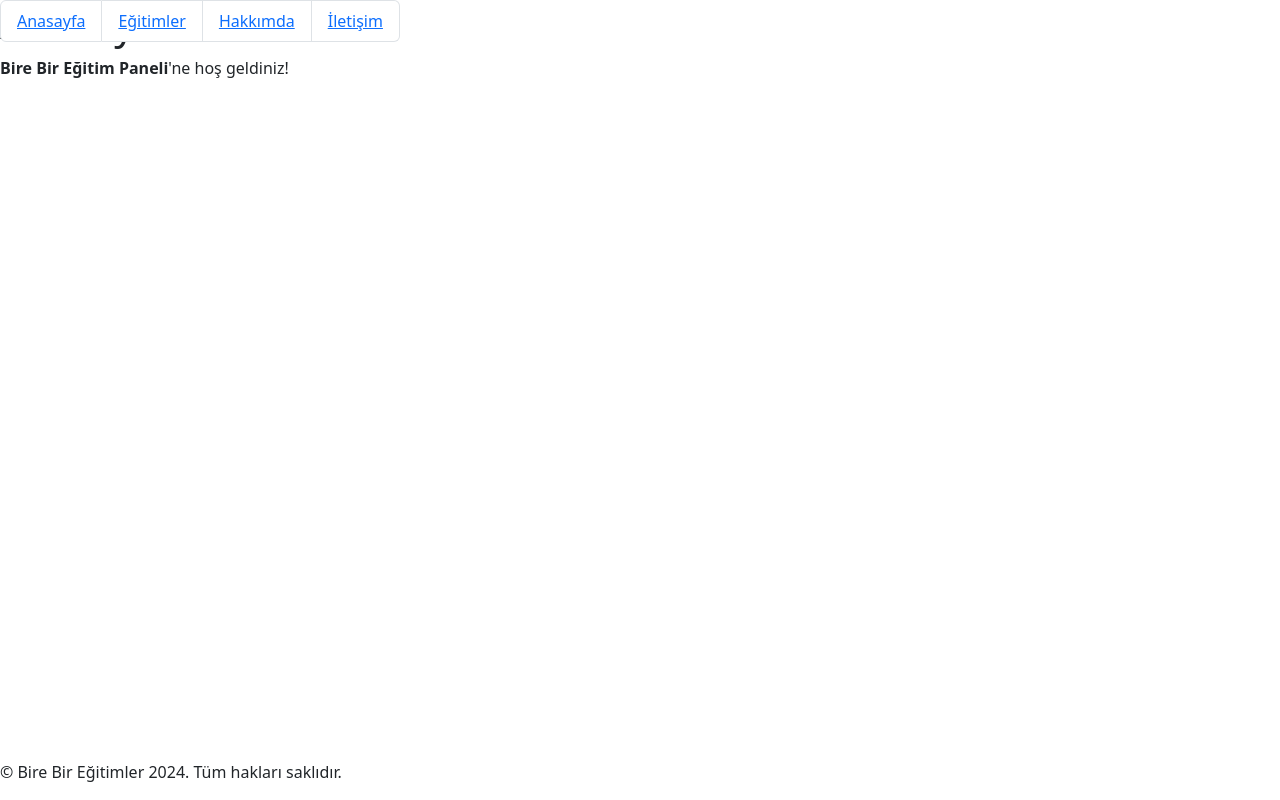
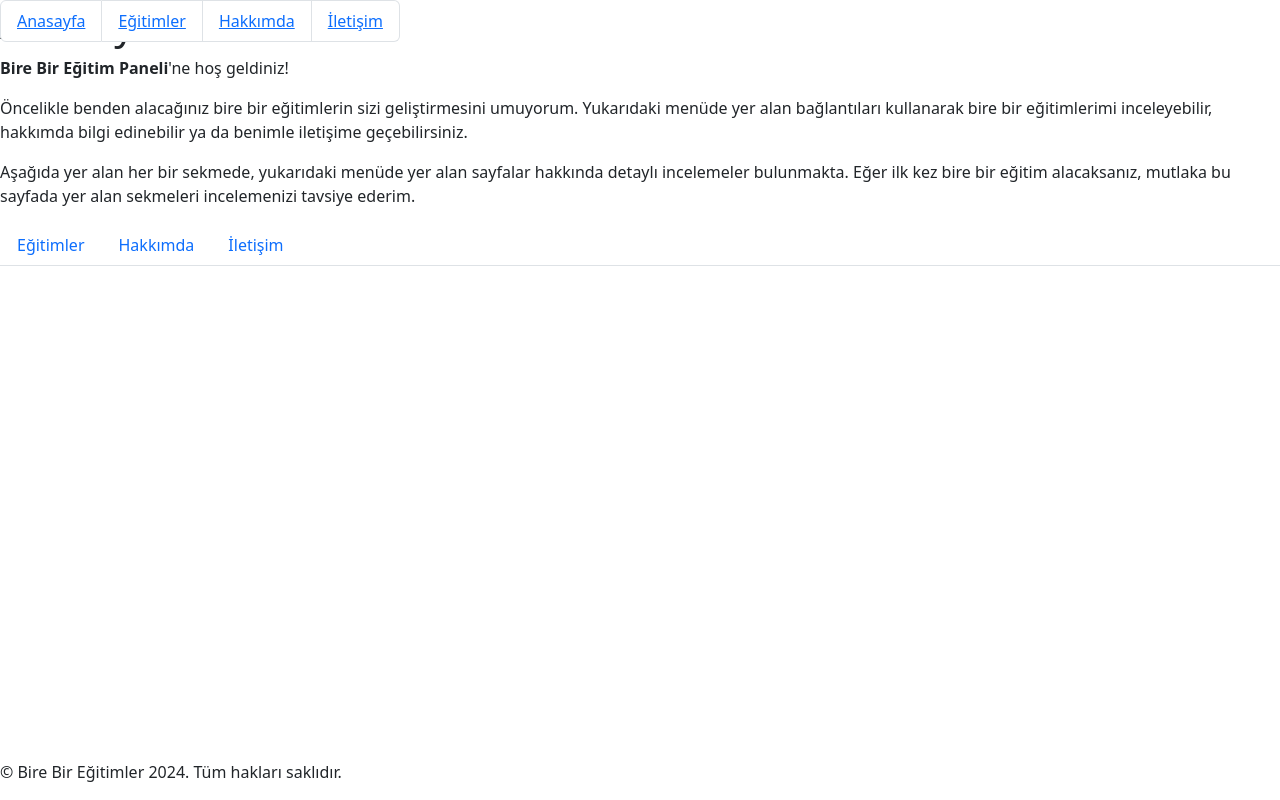
Before and after one commit to borfirbora/birebir.borfirbora.com, a React (Vite) app: page / in a window 1280 px wide. Built offline with nearby package versions, Linux system fonts and the light colour scheme.

Commit message:
Pages updated

```diff
--- a/src/Anasayfa.jsx
+++ b/src/Anasayfa.jsx
@@ -1,5 +1,7 @@
 import React from "react";
+import { ListGroup, Tab, Tabs } from "react-bootstrap";
 import { Helmet } from "react-helmet";
+import { Link } from "react-router-dom";
 
 export default function Anasayfa() {
     return (
@@ -9,7 +11,38 @@ export default function Anasayfa() {
             </Helmet>
             <h1>Anasayfa</h1>
             <p><strong>Bire Bir Eğitim Paneli</strong>'ne hoş geldiniz!</p>
-
+            <p>Öncelikle benden alacağınız bire bir eğitimlerin sizi geliştirmesini umuyorum. Yukarıdaki menüde yer alan bağlantıları kullanarak bire bir eğitimlerimi inceleyebilir, hakkımda bilgi edinebilir ya da benimle iletişime geçebilirsiniz.</p>
+            <p>Aşağıda yer alan her bir sekmede, yukarıdaki menüde yer alan sayfalar hakkında detaylı incelemeler bulunmakta. <span role="alert">Eğer ilk kez bire bir eğitim alacaksanız, mutlaka bu sayfada yer alan sekmeleri incelemenizi tavsiye ederim.</span></p>
+            <Tabs defaultActiveKey="0">
+                <Tab title="Eğitimler" eventKey="egitim">
+                    <section title="Eğitimler">
+                        <p><Link to="/egitimler">Eğitimler</Link> bağlantısına tıkladığınızda, her bir eğitim ikinci seviye başlık kullanılarak listelenmiş olacak. İlgilendiğiniz eğitimin başlığına tıkladığınızda, ilgili başlık genişletilecek ve eğitim hakkında daha detaylı bilgiler edineceksiniz.</p>
+                        <p>Eğitimden faydalanmaya karar verdiğinizde, <strong>Randevu Oluştur: XXX</strong> butonunu kullanarak randevu ekranına ulaşabilirsiniz.</p>
+                        <p>Randevu ekranında sırasıyla aşağıdaki adımları kullanarak (ekran okuyucusu kullanıcıları) başarılı bir randevu oluşturma deneyimi yaşayabilirsiniz:</p>
+                        <ListGroup as="ul" title="Randevu Oluşturma Adımları" numbered>
+                            <ListGroup.Item as="li">Açılan iletişim kutusundaki çerçeveye <code>M</code> harfi ile odaklanılır;</ListGroup.Item>
+                            <ListGroup.Item as="li">Bir kez <code>R</code> harfine basılarak <strong>12 sa</strong> seçim düğmesine ulaşılır;</ListGroup.Item>
+                            <ListGroup.Item as="li"><code>Yukarı Ok</code> tuşuna bir kez basılır ve ilgili gün ve tarih duyulur (Örn: Cum 21);</ListGroup.Item>
+                            <ListGroup.Item as="li">Eğer ilgilendiğiniz gün burada yazan gün değilse, <code>Shift+B</code> kısayol tuşları yardımıyla ayın ilgili günü bulunur ve etkinleştirilir. Ardından tekrar <code>R</code> harfi ile <strong>12 sa</strong> seçim düğmesine gidilir;</ListGroup.Item>
+                            <ListGroup.Item as="li"><code>B</code> harfi yardımıyla, seçilen gün randevuya açık saatler arasında gezilebilir (önceki saat için <code>Shift</code> tuşu eklenmelidir). İlgilenilen saat etkinleştirilerek bir sonraki aşamaya geçilir;</ListGroup.Item>
+                            <ListGroup.Item as="li">Sonrasında sayfanın başına ulaşmak için <code>Control+Home</code> tuşlarına basılır ve tekrar <code>M</code> harfi ile çerçeveye ulaşılır;</ListGroup.Item>
+                            <ListGroup.Item as="li">Karşımıza çıkan formda yer alan sorular doğru şekilde cevaplanır ve sayfanın sonunda yer alan <strong>Onayla</strong> butonu yardımıyla randevu işlemi tamamlanır.</ListGroup.Item>
+                        </ListGroup>
+                        <p>Son olarak açılacak sayfada, eğitim detayları ile ilgili son bilgiler sizi karşılıyor olacak.</p>
+                    </section>
+                </Tab>
+                <Tab title="Hakkımda" eventKey="hakkimda">
+                    <section title="Hakkımda">
+                        <p><Link to="/hakkimda">Hakkımda</Link> sayfası, sizleri <Link to="/egitimler">Eğitimler</Link> sayfasında yer alana benzer bir panelle karşılayacak. Bu panelde benimle ilgili çeşitli kategorilerdeki bilgileri bulacaksınız.</p>
+                        <p>Dilediğiniz paneli genişleterek, söz konusu alandaki bilgilere ulaşabilirsiniz.</p>
+                    </section>
+                </Tab>
+                <Tab eventKey="iletisim" title="İletişim">
+<section title="İletişim">
+<p><Link to="/iletisim">İletişim</Link> sayfasında, bana ait çeşitli iletişim adreslerini bulacaksınız. Ayrıca, bu sayfada, bana ulaştırmak üzere doldurabileceğiniz bir iletişim formu da sağlıyor olacağım.</p>
+</section>
+                </Tab>
+            </Tabs>
         </>
     )
 }
--- /dev/null
+++ b/src/Iletisim.jsx
@@ -0,0 +1,15 @@
+import React from "react";
+import { Helmet } from "react-helmet";
+
+export default function Iletisim() {
+    return (
+        <>
+            <Helmet>
+                <title>İletişim - Bire Bir Eğitimler</title>
+            </Helmet>
+<h1>İletişim</h1>
+<p>Aşağıda yer alan iletişim kanallarını kullanarak, sormak istediklerinizi benimle paylaşabilirsiniz. Görüş, öneri ve isteklerinizi de bekliyor olacağımı da bilmenizi isterim.</p>
+
+        </>
+    )
+}
--- a/src/main.jsx
+++ b/src/main.jsx
@@ -8,6 +8,7 @@ import OturumTamamla from "./OturumTamamla"
 import Hakkimda from "./Hakkimda"
 import Egitimler from "./Egitimler"
 import Anasayfa from "./Anasayfa"
+import Iletisim from "./Iletisim"
 
 ReactDOM.createRoot(document.getElementById('root')).render(
   <BrowserRouter basename='/'>
@@ -16,6 +17,7 @@ ReactDOM.createRoot(document.getElementById('root')).render(
         <Route path='/' element={<Anasayfa />} />
         <Route path='/hakkimda' element={<Hakkimda />} />
         <Route path='/egitimler' element={<Egitimler />} />
+        <Route path='/iletisim' element={<Iletisim />} />
         <Route path='/oturum-tamamla' element={<OturumTamamla />} />
       </Route>
 
```
Also changed, not shown: 4 other files (tests, documents, lock files or other folders).
